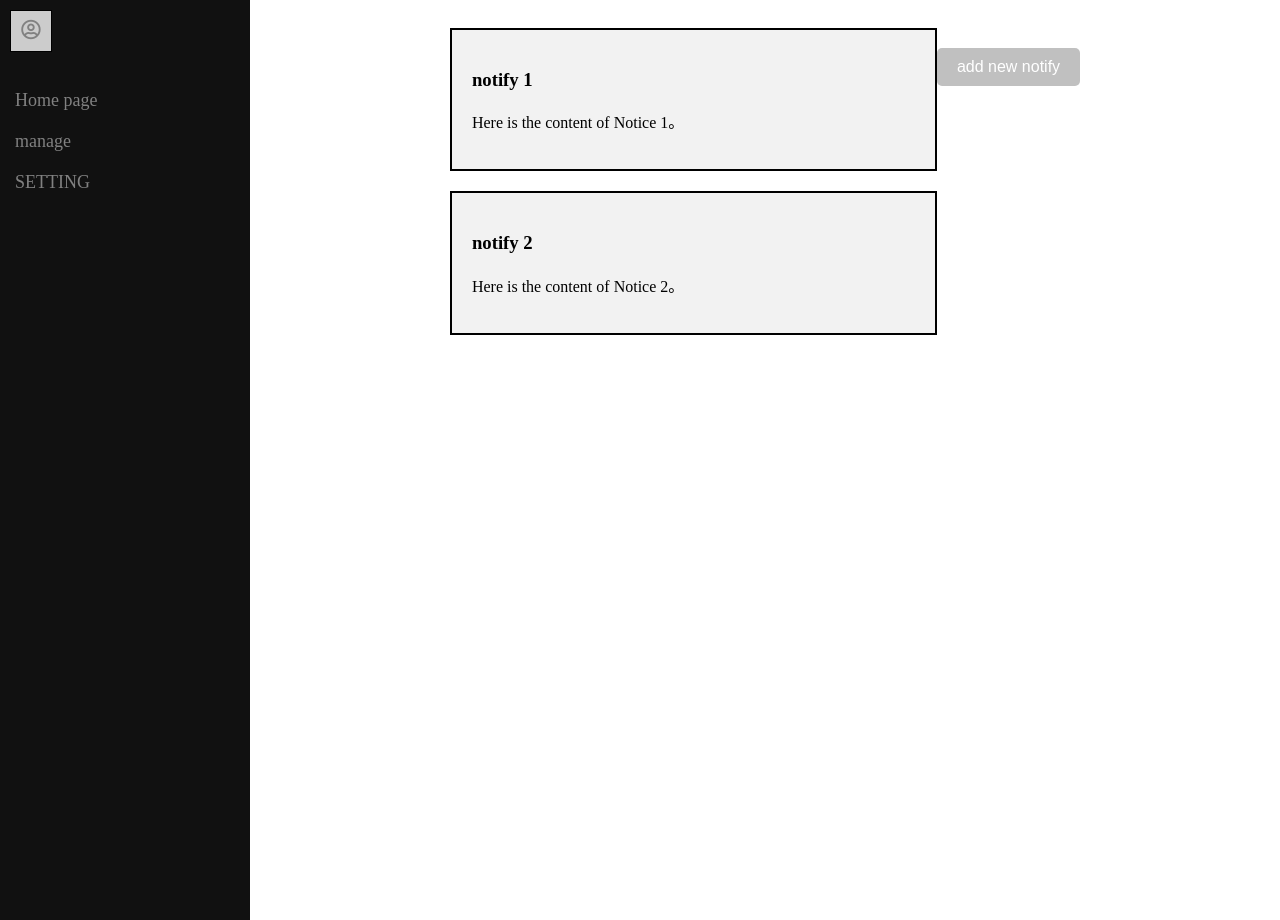
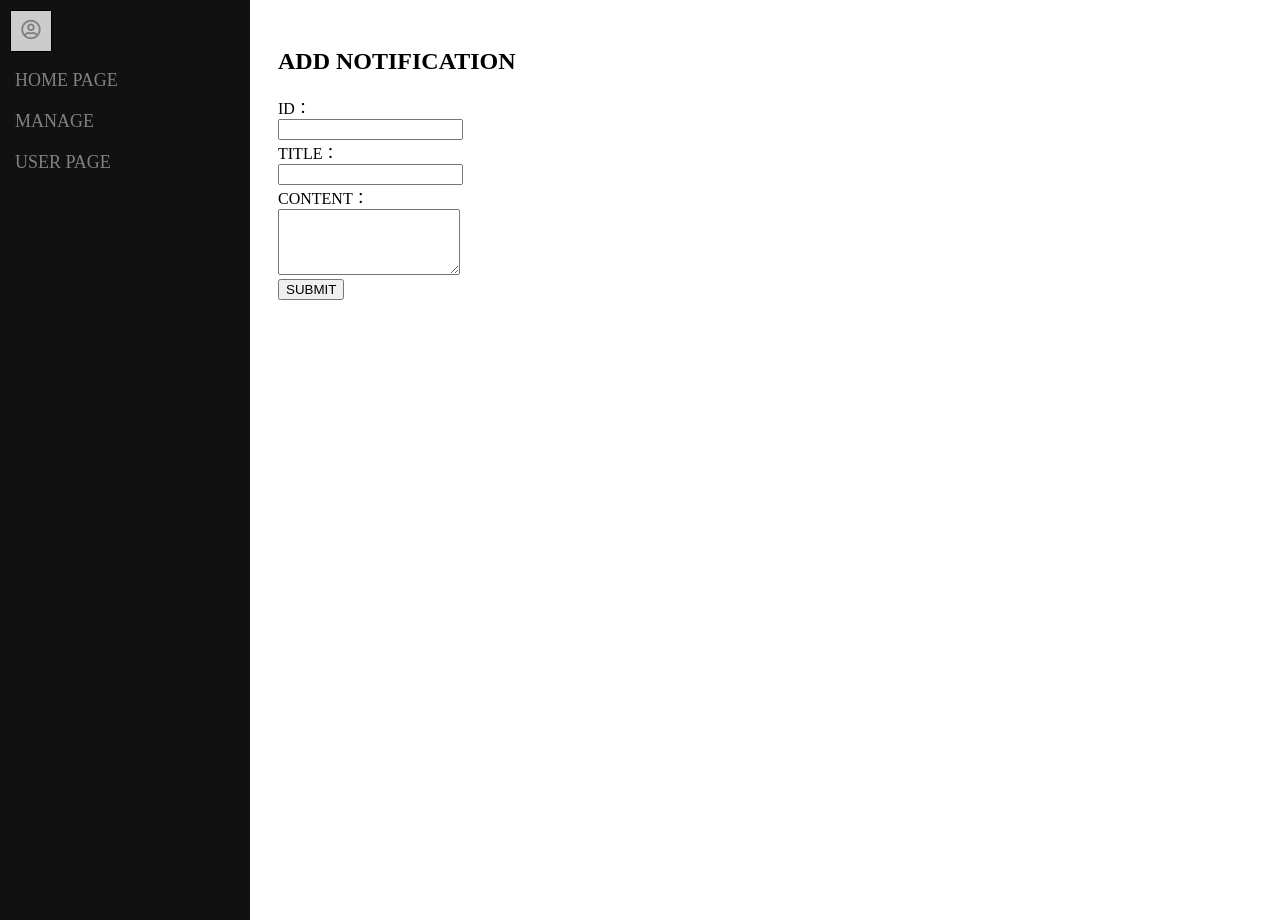
Before and after one commit to zhon12345/Robotics-Club, a PHP site: page /notification.php in a window 1280 px wide. Run offline with PHP 8.4, Linux system fonts and the light colour scheme; some libraries are stand-ins or nearby versions.

Commit message:
notification-css-php

```diff
--- a/css/notification.css
+++ /dev/null
@@ -1,33 +0,0 @@
-.main {
-  display: flex;
-  justify-content: center;
-  align-items: flex-start;
-  padding: 20px;
-}
-
-.notification-container {
-  width: 50%;
-}
-
-.notification {
-  border: 2px solid black;
-  padding: 20px;
-  background-color: #f2f2f2;
-  margin-bottom: 20px;
-}
-
-.add-notification {
-  display: block;
-  margin-top: 20px;
-  padding: 10px 20px;
-  background-color: silver;
-  color: white;
-  border: none;
-  border-radius: 5px;
-  cursor: pointer;
-  font-size: 16px;
-}
-
-.add-notification:hover {
-  background-color: black;
-}
--- a/includes/header.php
+++ b/includes/header.php
@@ -30,6 +30,7 @@
 				</a>
 			</div>
 			<div class="links">
+			    <a href="show.php">NOTIFICATIONS</a>
 				<a href="">Projects</a>
 				<a href="">Events</a>
 				<a href="about-us.php">About Us</a>
--- a/notification.php
+++ b/notification.php
@@ -1,11 +1,51 @@
+<?php
+$PAGE_TITLE = 'Insert News';
+define('DB_HOST', 'localhost');
+define('DB_USER', 'root');
+define('DB_PASS', '');
+define('DB_NAME', 'atdata');
+
+if (!empty($_POST)) {
+
+    $con = new mysqli(DB_HOST, DB_USER, DB_PASS, DB_NAME);
+
+    if ($con->connect_error) {
+        die("Connection failed: " . $con->connect_error);
+    }
+
+    $id = strtoupper(trim($_POST['id']));
+    $title = trim($_POST['title']);
+    $content = trim($_POST['content']);
+    $publish_date = date('Y-m-d H:i:s');
+
+    $sql = 'INSERT INTO news (id, title, content, publish_date) VALUES (?, ?, ?, ?)';
+
+    $stm = $con->prepare($sql);
+    $stm->bind_param('ssss', $id, $title, $content, $publish_date);
+    $stm->execute();
+
+    if ($stm->affected_rows > 0) {
+        echo '<div class="info">News inserted successfully.</div>';
+
+        $id = $title = $content = null;
+    } else {
+        echo '<div class="error">Error: Unable to insert news.</div>';
+    }
+
+    $stm->close();
+    $con->close();
+}
+?>
+
 <!DOCTYPE html>
 <html>
 
 <head>
-    <title>user management</title>
+    <title>ADD NOTIFICATIONS</title>
     <link rel="stylesheet" href="css/admin.css">
     <link rel="stylesheet" href="css/notification.css">
     <link rel="stylesheet" href="https://cdnjs.cloudflare.com/ajax/libs/font-awesome/5.15.4/css/all.min.css">
+    <link rel="stylesheet" href="css/styles.css">
 </head>
 
 <body>
@@ -15,44 +55,36 @@
         <div class="grid-item">
             <a href="ttt.php">
                 <i class="far fa-user-circle"></i>
+            </a>
         </div>
-        <a href="admin.php">Home page</a>
-        <a href="#" class="toggle">manage </a>
+        <a href="admin.php">HOME PAGE</a>
+        <a href="#" class="toggle">MANAGE </a>
         <div class="subnav">
-            <a href="user management.php">user management</a>
-            <a href="#">manage 2</a>
+            <a href="user management.php">USER MANAGEMENT</a>
+            <a href="#">MANAGE 2</a>
         </div>
 
-        <a href="#">SETTING</a>
+        <a href="#">USER PAGE</a>
     </div>
 
     <!-- content -->
     <div class="main">
-        <div class="notification-container">
-            <?php
-            // example come form phpmyadmin
-            $notifications = array(
-                array("title" => "notify 1", "content" => "Here is the content of Notice 1。"),
-                array("title" => "notify 2", "content" => "Here is the content of Notice 2。"),
-                // more
-            );
+        <div class="container">
+            <h2>ADD NOTIFICATION</h2>
+            <form method="post" action="">
+                <label for="id">ID：</label><br>
+                <input type="text" id="id" name="id" style="text-transform: uppercase;"><br>
 
-            foreach ($notifications as $notification) {
-                echo "<div class='notification'>";
-                echo "<h3>" . $notification['title'] . "</h3>";
-                echo "<p>" . $notification['content'] . "</p>";
-                echo "</div>";
-            }
-            ?>
+                <label for="title">TITLE：</label><br>
+                <input type="text" id="title" name="title"><br>
+
+                <label for="content">CONTENT：</label><br>
+                <textarea id="content" name="content" rows="4"></textarea><br>
+
+                <input type="submit" value="SUBMIT">
+            </form>
         </div>
-
-        <form class="add-notification-form" method="post" action="add_notification.php">
-            <button class="add-notification" type="submit">add new notify</button>
-        </form>
-
     </div>
-
-    <script src="js/dashboard.js"></script>
 </body>
 
 </html>
```
Also changed, not shown: css/show.css (added, +29 -0 lines), help.php (added, +8 -0 lines), show.php (added, +53 -0 lines).
